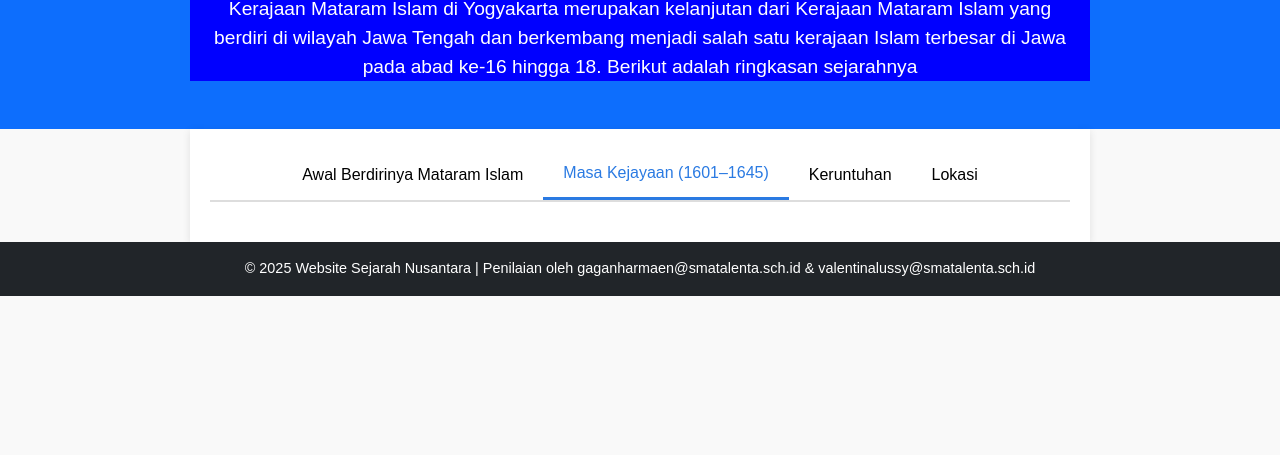
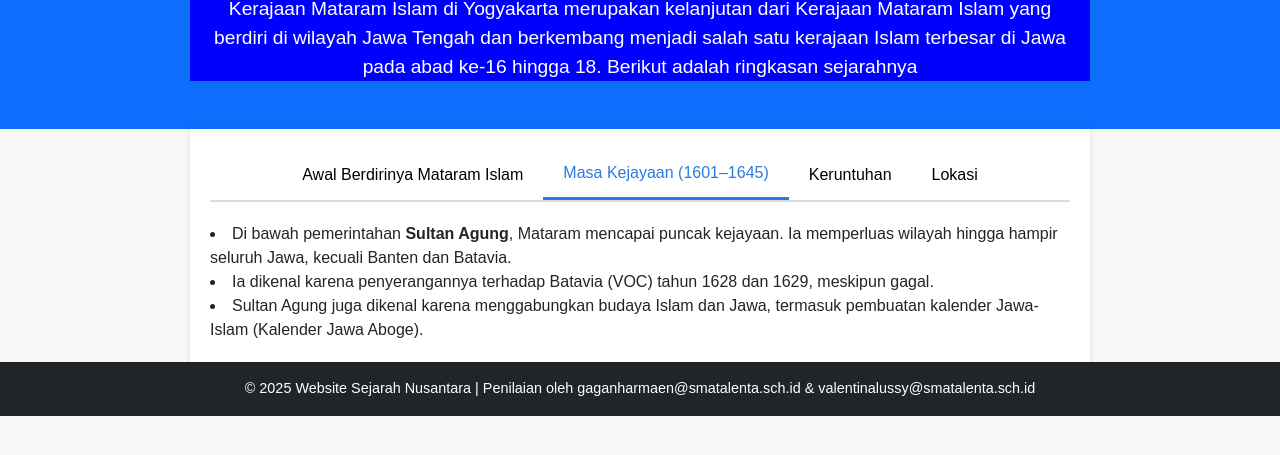
Before and after one commit to glen103/projek-kolaborasi-sejarah, a plain HTML site: page sriwijaya.html in a window 1280 px wide. Both pictures are taken after a click on the button "Masa Kejayaan (1601–1645)". Shown: the part 167-622 px from the top of the page. Drawn offline with nearby package versions, Linux system fonts and the light colour scheme.

Commit message:
Update sriwijaya.html
nambahin deskripsi sejarah yg lupa

```diff
--- a/sriwijaya.html
+++ b/sriwijaya.html
@@ -145,9 +145,16 @@
   </div>
   <div class="slide-content active">
     <!-- Awal Berdirinya Mataram Islam -->
+    <li><strong>Pendiri</strong>: Sultan Hadiwijaya (Jaka Tingkir) awalnya mendirikan Kerajaan Pajang, namun kekuatan Mataram mulai tumbuh saat Ki Ageng Pemanahan diberikan tanah Mataram oleh Sultan Hadiwijaya sebagai hadiah.</li>
+  <li><strong>Raja Pertama Mataram Islam</strong>: Panembahan Senopati (putra Ki Ageng Pemanahan) memproklamasikan kemerdekaan dari Pajang sekitar tahun 1586 dan menjadi raja pertama Mataram Islam.</li>
   </div>
   <div class="slide-content">
     <!-- Masa Kejayaan -->
+     <li>Di bawah pemerintahan <strong>Sultan Agung</strong>, Mataram mencapai puncak kejayaan. Ia 	memperluas wilayah hingga hampir seluruh Jawa, kecuali Banten dan Batavia.</li>
+
+<li>Ia dikenal karena penyerangannya terhadap Batavia (VOC) tahun 1628 dan 1629, meskipun gagal.</li>
+
+<li>Sultan Agung juga dikenal karena menggabungkan budaya Islam dan Jawa, termasuk pembuatan kalender Jawa-Islam (Kalender Jawa Aboge).</li>
   </div>
 <div class="slide-content">
   <!-- keruntuhan -->
```
